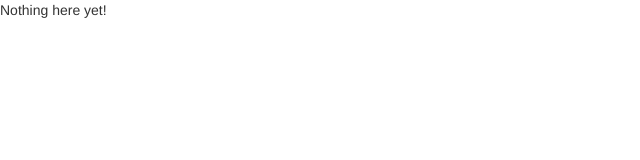
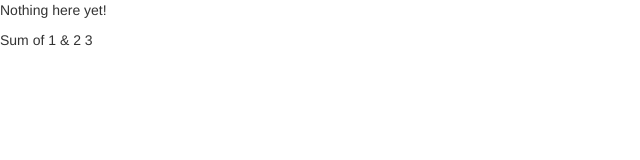
Before and after one commit to nehapaul1994/SPA, a website: page app/index.html in a window 1280 px wide. Shown: the full height of the page, 0-640 px from the left. Drawn offline with nearby package versions, Linux system fonts and the light colour scheme.

Commit message:
Step-0-NewUpdate

```diff
--- a/app/index.html
+++ b/app/index.html
@@ -9,6 +9,7 @@
   <body>
 
     <p>Nothing here {{'yet' + '!'}}</p>
+    <p>Sum of 1 & 2 {{1+2}} </p>
 
   </body>
 </html>
```
